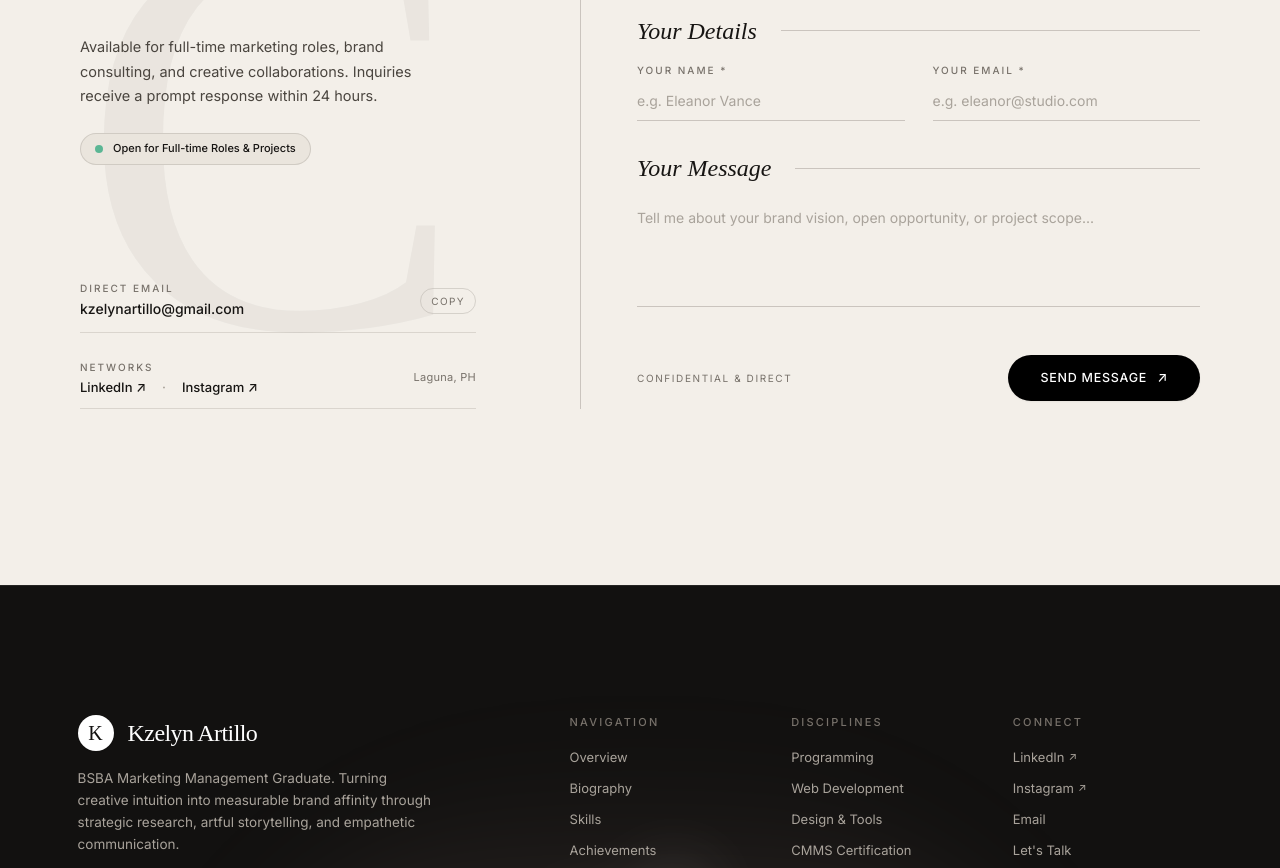
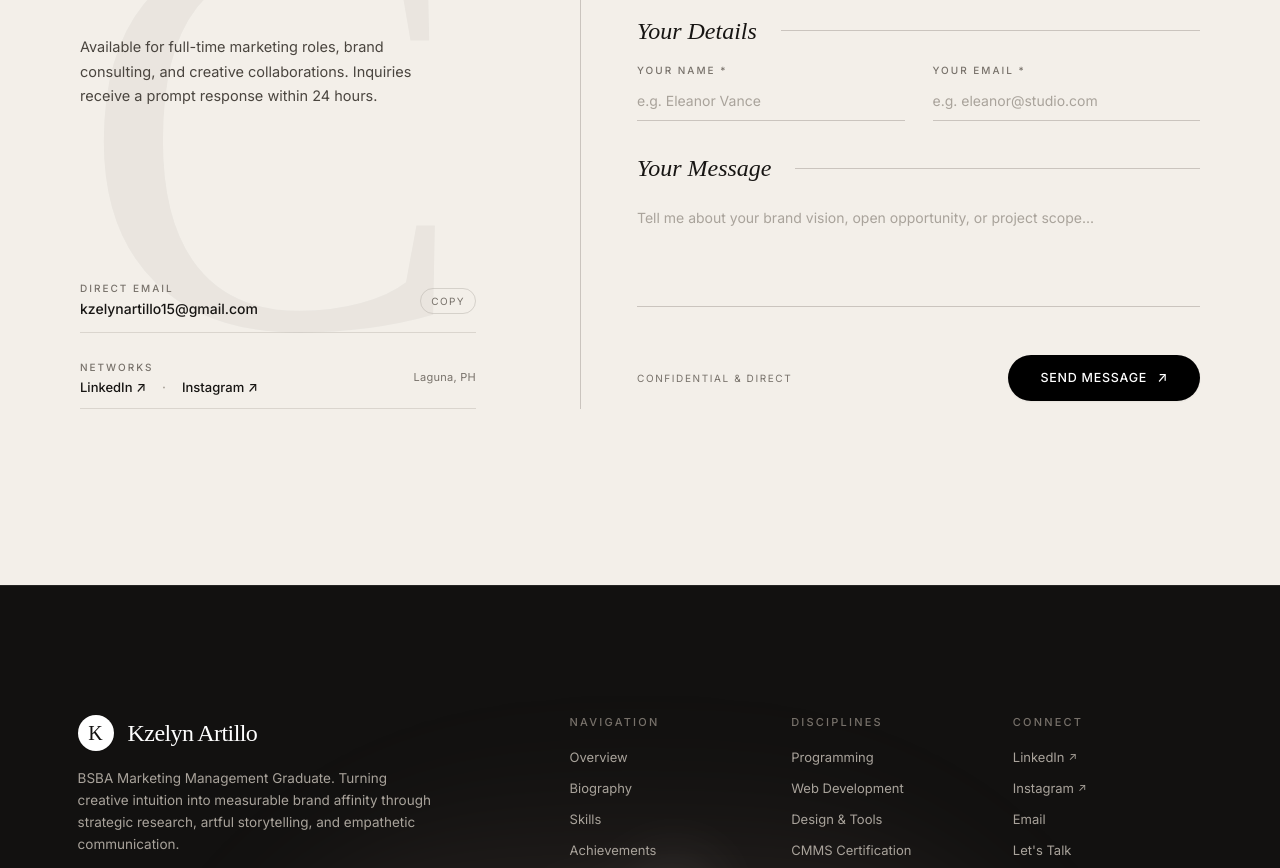
Before and after one commit to vardzz/kzelyn.me, a Next.js app: page / in a window 1280 px wide. Shown: the part 4060-4928 px from the top of the page. Built offline with nearby package versions, Linux system fonts and the light colour scheme; a web font is replaced by a local one.

Commit message:
feat: add Connect component with contact form and details

```diff
--- a/src/components/Connect.tsx
+++ b/src/components/Connect.tsx
@@ -88,12 +88,6 @@ export function Connect() {
               <p className="font-sans text-[13.5px] sm:text-[14.5px] text-[#4A453F] leading-[1.7] max-w-[340px] mt-6 sm:mt-8">
                 Available for full-time marketing roles, brand consulting, and creative collaborations. Inquiries receive a prompt response within 24 hours.
               </p>
-
-              {/* Status Indicator Pill */}
-              <div className="inline-flex items-center gap-2.5 px-3.5 py-1.5 rounded-full bg-[#EAE5DD] border border-[#A9A39B]/40 text-[11px] font-sans font-medium text-[#171513] mt-6">
-                <span className="w-2 h-2 rounded-full bg-emerald-600 animate-pulse" aria-hidden="true" />
-                <span>Open for Full-time Roles &amp; Projects</span>
-              </div>
             </div>
 
             {/* Direct Channels Section */}
@@ -108,7 +102,7 @@ export function Connect() {
                     href="mailto:kzelynartillo@gmail.com"
                     className="font-sans text-[13.5px] sm:text-[14px] text-[#171513] font-medium hover:underline underline-offset-4 transition-colors"
                   >
-                    kzelynartillo@gmail.com
+                    kzelynartillo15@gmail.com
                   </a>
                 </div>
                 <button
@@ -129,7 +123,7 @@ export function Connect() {
                   </span>
                   <div className="flex items-center gap-4 text-[13px] font-sans text-[#171513] font-medium pt-0.5">
                     <a
-                      href="https://linkedin.com/in/kzelynartillo"
+                      href="https://www.linkedin.com/in/kzelyn-artillo-cmms-170b30443/"
                       target="_blank"
                       rel="noopener noreferrer"
                       className="hover:underline underline-offset-4 flex items-center gap-1"
```
